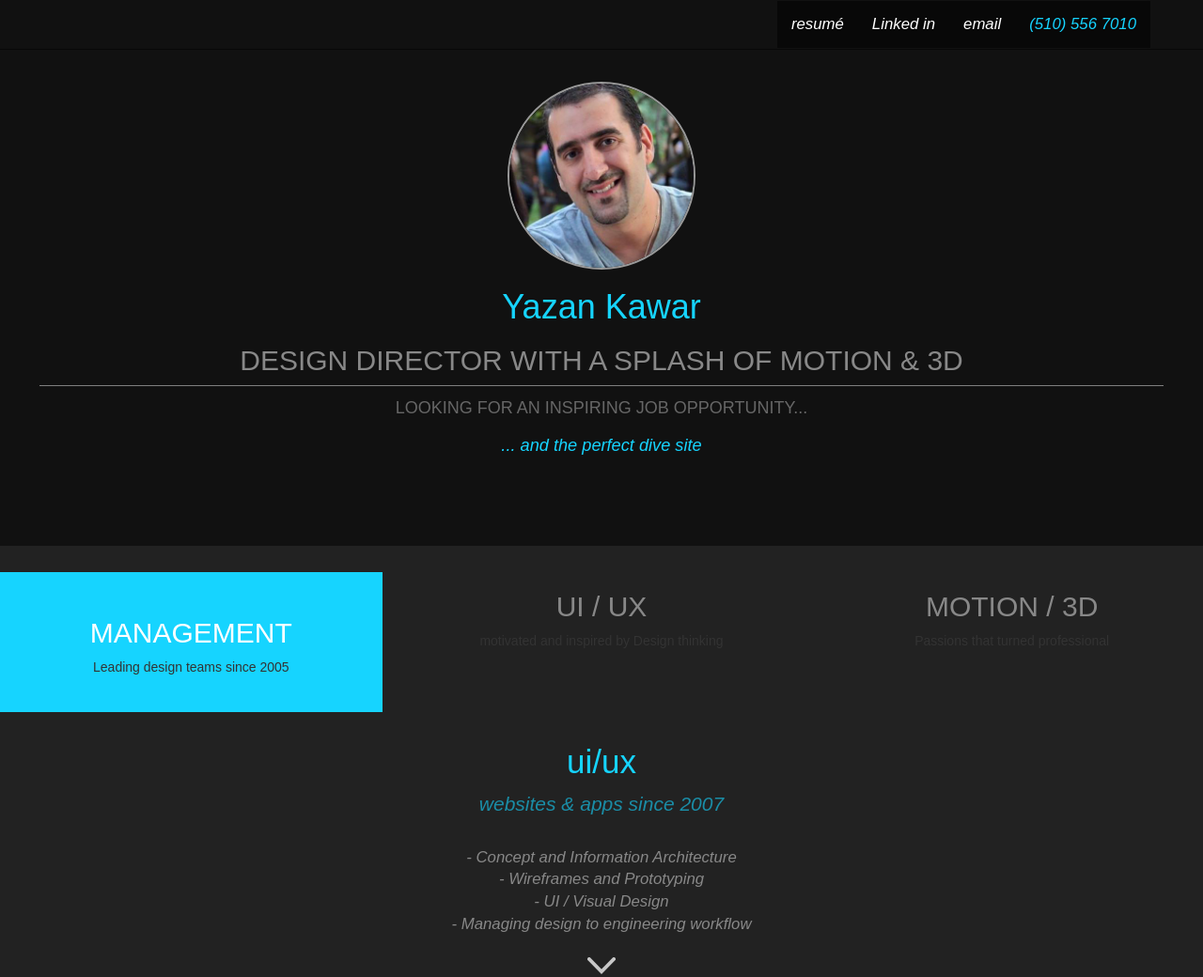
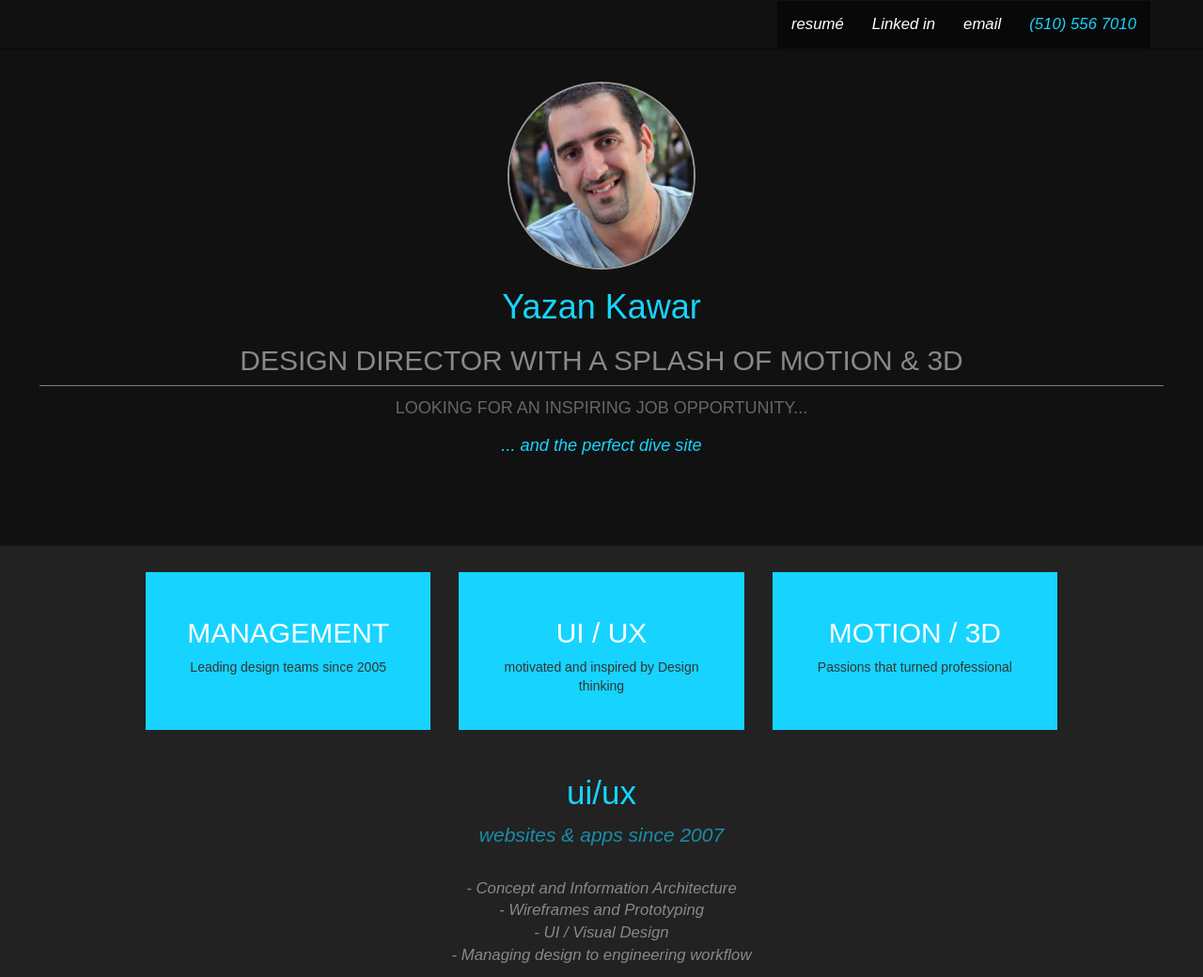
Before and after one commit to YazanKawar/PortfolioGIT, a plain HTML site: page index.html in a window 1280 px wide. Shown: the top 1040 px of the page at 94% size. Drawn offline with nearby package versions, Linux system fonts and the light colour scheme; a web font is replaced by a local one.

Commit message:
starting to look good

```diff
--- a/css/style.css
+++ b/css/style.css
@@ -166,9 +166,21 @@ li {
 
 
 .colorBox {
+    height: 12em;
     padding: 2em;
     background: #16d4ff;
 }
 .colorBox h2{
     color: white;
 }
+
+
+
+.top3 {
+    margin-bottom: 1em;
+}
+
+.top3Container {
+    margin: auto;
+    max-width: 1000px;
+}
--- a/index.html
+++ b/index.html
@@ -49,20 +49,24 @@
             </div>
         </div>
 
-<div class="row text-center">
-    <div class="col-md-4">
+<div class="row text-center top3Container">
+    <div class="col-sm-4 top3">
        <div class="colorBox">
             <h2>MANAGEMENT</h2>
             <p>Leading design teams since 2005</p>
         </div>
     </div>
-    <div class="col-md-4 top3">
-        <h2>UI / UX</h2>
-        <p>motivated and inspired by Design thinking</p>
+    <div class="col-sm-4 top3">
+        <div class="colorBox">
+            <h2>UI / UX</h2>
+            <p>motivated and inspired by Design thinking</p>
+        </div>
     </div>
-    <div class="col-md-4 top3">
-        <h2>MOTION / 3D</h2>
-        <p>Passions that turned professional</p>
+    <div class="col-sm-4 top3">
+        <div class="colorBox">
+            <h2>MOTION / 3D</h2>
+            <p>Passions that turned professional</p>
+        </div>
     </div>
 </div>
 
```
